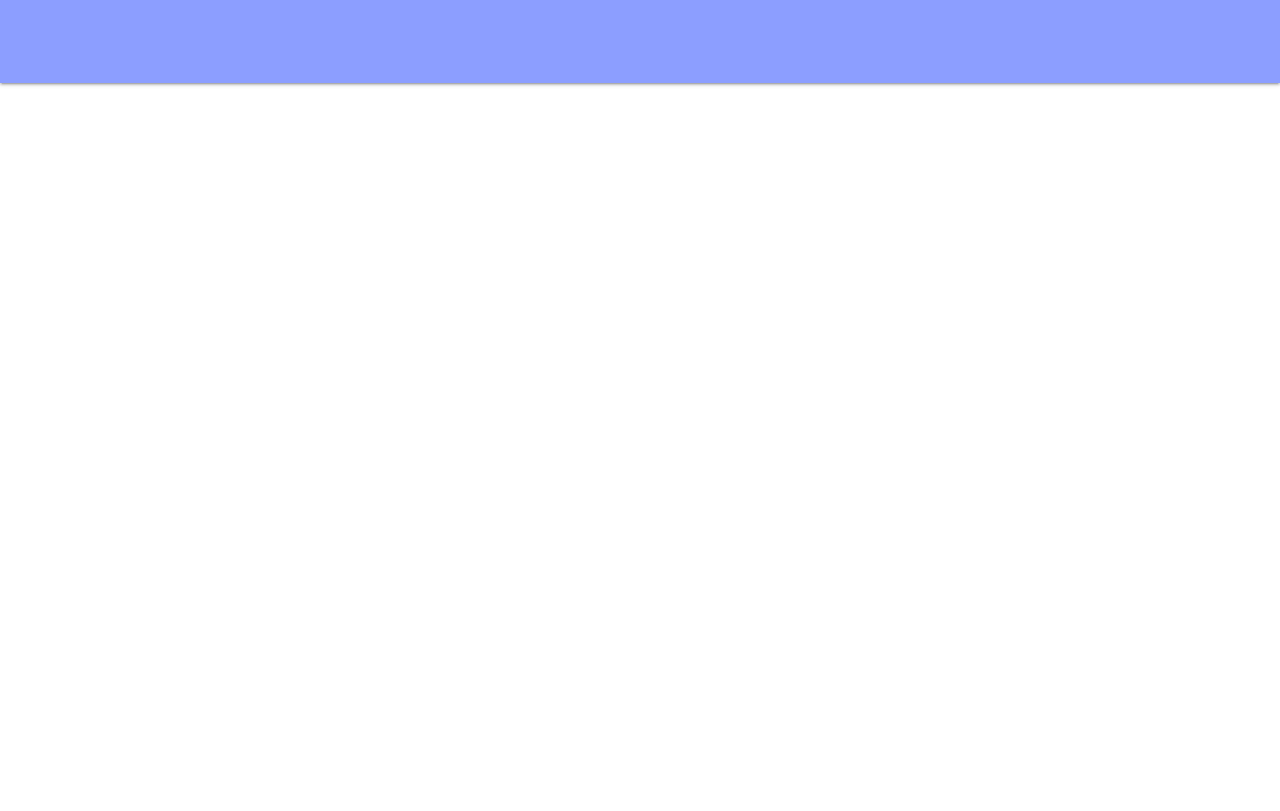
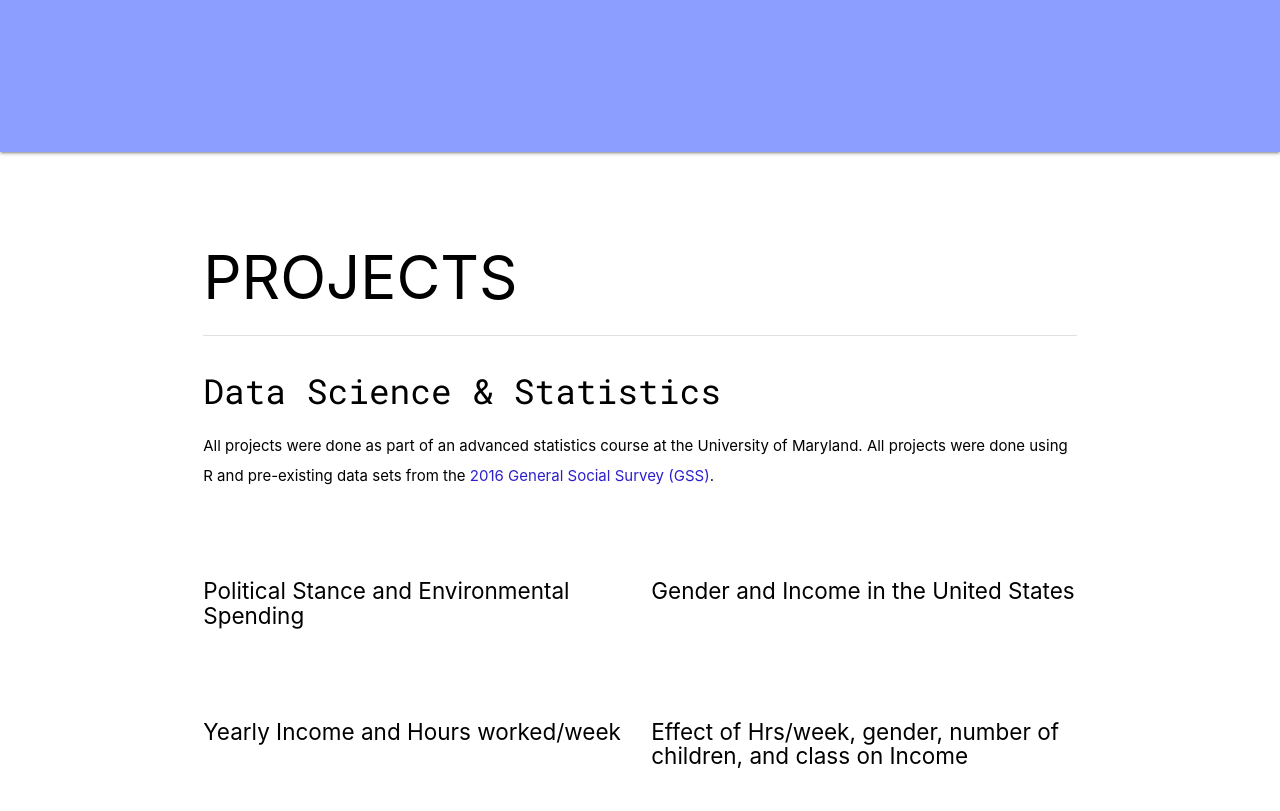
Before and after one commit to matthewye98/matthewye98.github.io, a plain HTML site: page index.html in a window 1280 px wide. Shown: the part 520-1331 px from the top of the page. Before the commit the page ends 800 px from the top, so only its background shows below. Drawn offline with nearby package versions, Linux system fonts and the light colour scheme.

Commit message:
added framework to add projects

```diff
--- a/css/style.css
+++ b/css/style.css
@@ -10,6 +10,35 @@
 	background-color: #FFFFFF !important;
 }
 
+
+
+.portfolio h1 {
+  color: black;
+  font-size: 4rem
+}
+
+.portfolio h2 {
+  color: black;
+  font-size: 2.3rem;
+  font-family: 'Roboto Mono', monospace;
+}
+
+.portfolio h3 {
+  color: black;
+  font-size: 1.5rem;
+}
+
+.portfolio p {
+  color: black;
+}
+
+.portfolio a {
+  color: #2d1fcc;
+}
+
+a:hover {
+  text-decoration: underline;
+}
 
 .small-section
 {
--- a/index.html
+++ b/index.html
@@ -8,6 +8,8 @@
     <meta name="viewport" content="width=device-width, initial-scale=1.0"/>
     <!--Import Google Icon Font-->
     <link href="https://fonts.googleapis.com/icon?family=Material+Icons" rel="stylesheet">
+    <!--Import Google Fonts -->
+    <link href="https://fonts.googleapis.com/css?family=Roboto+Mono&display=swap" rel="stylesheet">
     <!--Import materialize.css-->
     <script type="text/javascript" src="https://cdnjs.cloudflare.com/ajax/libs/jquery/3.1.1/jquery.min.js"></script>
     <link rel="stylesheet" href="https://cdnjs.cloudflare.com/ajax/libs/materialize/1.0.0-beta/css/materialize.min.css" >
@@ -53,15 +55,42 @@
       <h1 class="grey-text text-lighten-5">Matt Ye</h1>
       <h5 class="grey lighten-4 grey text text-darken-1">Student</h5>
       <h5 class="grey lighten-4 grey text text-darken-1"><a href="http://www.ischool.umd.edu" target="_blank">Information Science</a></h5>
-      <h5 class="grey lighten-4 grey text text-darken-1"><a href="http://www.psyc.umd.edu" target="_blank">Psychology</a></h5>
+      <h5 class="grey lighten-4 grey text text-darken-1"><a href="http://www.psyc.umd.edu" target="_blank">Psychology</a></h5><br>
       <h5 class="grey lighten-4 grey text text-darken-1"><a href="/matthewye_cv_2019.pdf" target="_blank">Resume</a></h5>
       <h5 class="grey lighten-4 grey text text-darken-1"><a href="coursework.html">Coursework</a></h5>
 
+
     </div>
 
-    <div class="container">
+    <div class="container portfolio" id="portfolio">
+      <div class="row">
+        <div class="col s12">
+          <h1>PROJECTS</h1>
+          <div class="divider"></div>
+          <h2>Data Science & Statistics</h2>
+          <p>All projects were done as part of an advanced statistics course at the University of Maryland.
+          All projects were done using R and pre-existing data sets from the <a href="https://gss.norc.org/" target="_blank">2016 General Social Survey (GSS)</a>.</p>
+        </div>
+      </div>
+      <!-- Start Data Science projects -->
       <div class="row">
 
+        <div class="col s12 m6">
+          <h3>Political Stance and Environmental Spending</h3>
+        </div>
+
+        <div class="col s12 m6">
+          <h3>Gender and Income in the United States</h3>
+        </div>
+
+      </div>
+      <div class="row">
+        <div class="col s12 m6">
+          <h3>Yearly Income and Hours worked/week</h3>
+        </div>
+        <div class="col s12 m6">
+          <h3>Effect of Hrs/week, gender, number of children, and class on Income</h3>
+        </div>
 
 
 
```
Also changed, not shown: about.html (+4 -3 lines).
